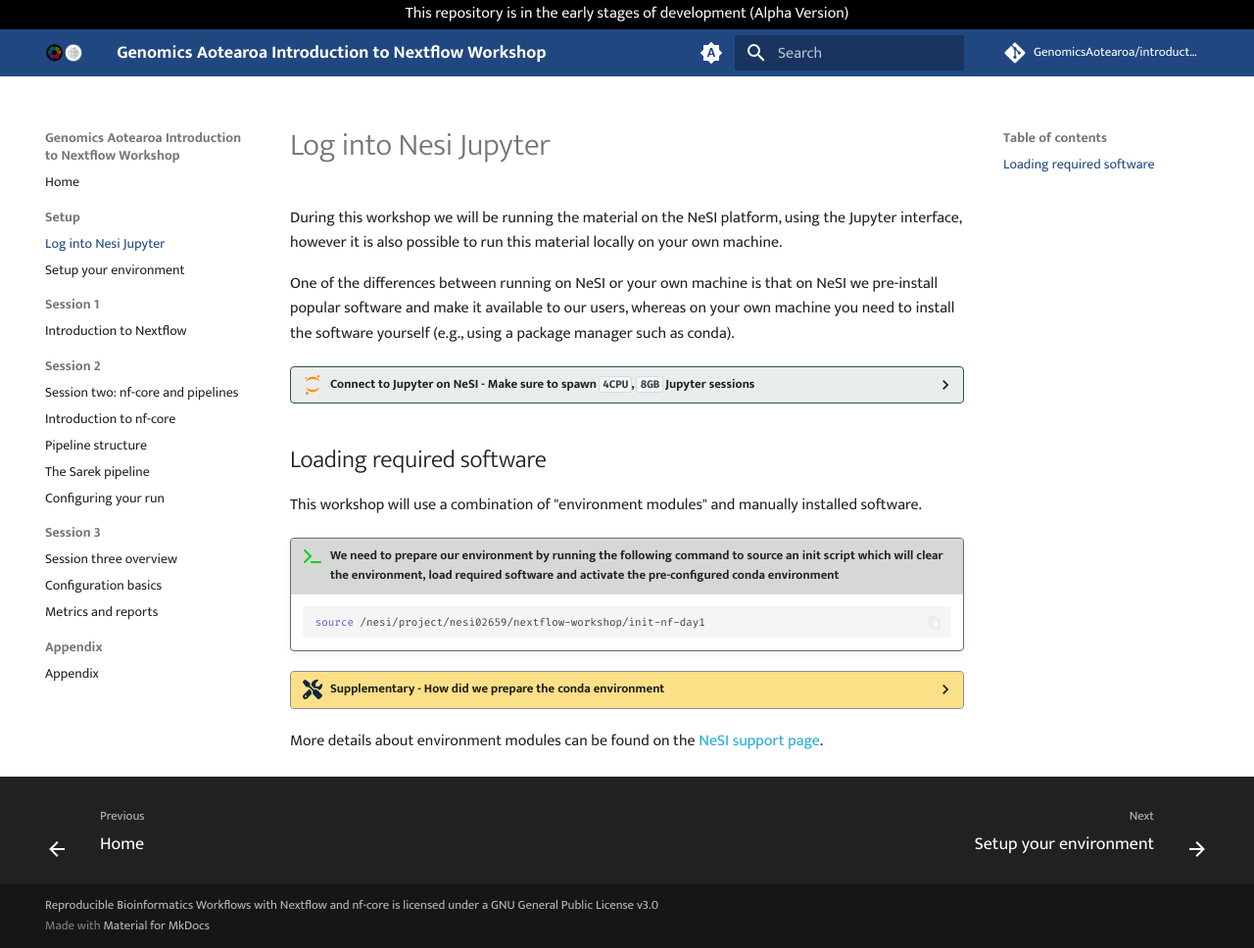
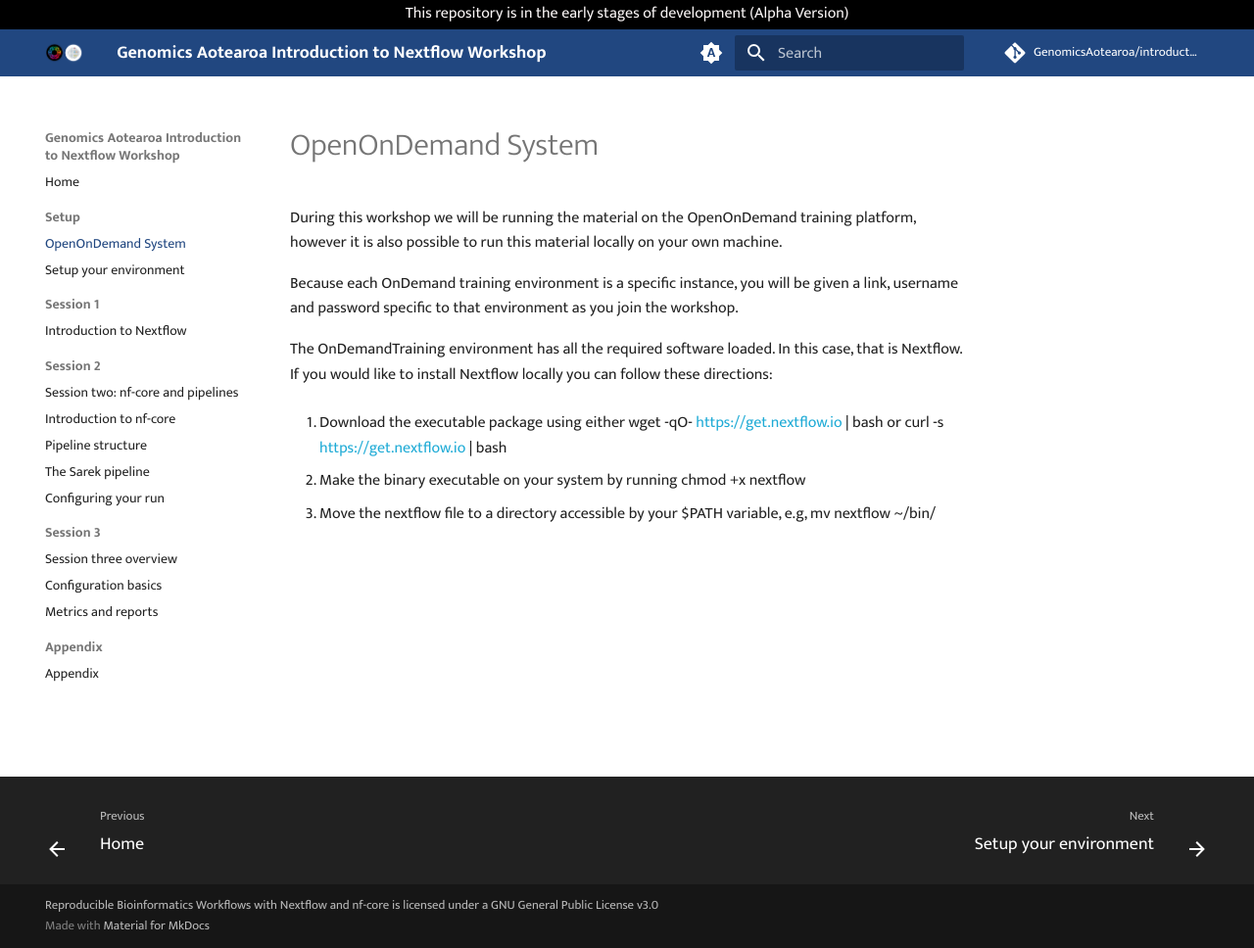
Before and after one commit to GenomicsAotearoa/introduction-to-nextflow, an MkDocs documentation site: the page built from docs/setup/setup.md, in a window 1280 px wide and 968 px high. Shown: the whole window at 98% size. Built offline with MkDocs 1.6.1 and Material for MkDocs 9.7.7, drawn with Linux system fonts in a browser that asks for light colours; comment, search, counter and statistics services are not loaded.

````diff
--- a/docs/setup/setup.md
+++ b/docs/setup/setup.md
@@ -1,46 +1,13 @@
-# Log into Nesi Jupyter
+# OpenOnDemand System
 
-During this workshop we will be running the material on the NeSI platform, using the Jupyter interface, however it is also possible to run this material locally on your own machine.
+During this workshop we will be running the material on the OpenOnDemand training platform, however it is also possible to run this material locally on your own machine.
 
-One of the differences between running on NeSI or your own machine is that on NeSI we pre-install popular software and make it available to our users, whereas on your own machine you need to install the software yourself (e.g., using a package manager such as conda).
+Because each OnDemand training environment is a specific instance, you will be given a link, username and password specific to that environment as you join the workshop.
 
-??? jupyter "Connect to Jupyter on NeSI - Make sure to spawn `4CPU`, `8GB` Jupyter sessions"
+The OnDemandTraining environment has all the required software loaded. In this case, that is Nextflow. If you would like to install Nextflow locally you can follow these directions:
 
-    1. Connect to [https://jupyter.nesi.org.nz](https://jupyter.nesi.org.nz){:target="_blank"}
-    2. <p>Enter NeSI username, HPC password, and 6 digit second factor token (as set on <a href="https://my.nesi.org.nz/account/hpc-account">MyNeSI</a>)<br>![image](../images/jupyter_login_labels_updated.png)</p>
-    3. <p>Choose server options as below
-    <br>make sure to choose the correct project code `nesi02659`, number of CPUs **4**, memory **8GB** prior to pressing ![image](../images/start_button.png){width="60"} button. <br>![image](../images/jupyter_server2023.png){width="700"}
-    4. <p>Start a terminal session from the JupyterLab launcher<br>![image](../images/terminal_view.png){width="500"}
+1. Download the executable package using either wget -qO- https://get.nextflow.io | bash or curl -s https://get.nextflow.io | bash
 
-## Loading required software
+2. Make the binary executable on your system by running chmod +x nextflow
 
-This workshop will use a combination of "environment modules" and manually installed software.
-
-!!! terminal-2 "We need to prepare our environment by running the following command to source an init script which will clear the environment, load required software and activate the pre-configured conda environment"
-
-    ```bash
-    source /nesi/project/nesi02659/nextflow-workshop/init-nf-day1
-    ```
-
-??? screwdriver-wrench "Supplementary - How did we prepare the conda environment"
-
-
-    ```bash
-    module purge
-    module load Miniconda3
-    source $(conda info --base)/etc/profile.d/conda.sh
-
-    conda config --add channels defaults
-    conda config --add channels bioconda
-    conda config --add channels conda-forge
-
-    export CONDA_ENVS_PATH=/nesi/project/nesi02659/.conda/envs
-
-    #make sure the conda pkgs gets-redirected to nobackkup/scratch space
-    #for more information, refer to https://support.nesi.org.nz/hc/en-gb/articles/360001580415-Miniconda3#prevent-conda-from-using-home-storage
-    mkdir /nesi/nobackup/nesi02659/conda-pkgs/$USER && conda config --add pkgs_dirs /nesi/nobackup/nesi02659/conda-pkgs/$USER
-
-    conda create --name nf-core python=3.11 nf-core nextflow --solver=libmamba -y
-    ```
-
-More details about environment modules can be found on the [NeSI support page](https://support.nesi.org.nz/hc/en-gb/articles/360000360576-Finding-Software).
+3. Move the nextflow file to a directory accessible by your $PATH variable, e.g, mv nextflow ~/bin/
````
Also changed, not shown: docs/session_1/1_introToNextflow.md (+2 -16 lines).
